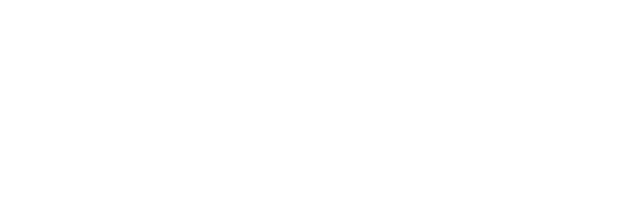
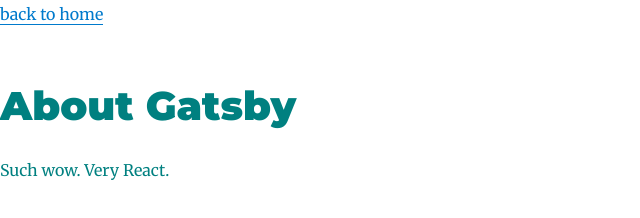
Before and after one commit to chau-bao-long/my-blog, a Gatsby site: page /about in a window 1280 px wide. Before the commit this address had no page. Shown: the whole page, without its empty margins (0-640 px from the left). Built offline with nearby package versions, Linux system fonts and the light colour scheme; Gatsby itself is replaced by a stand-in of ours; some packages are replaced by stand-ins of ours.

Commit message:
Bootstrap project.

```diff
--- a/content/blog/hi-folks/index.md
+++ b/content/blog/hi-folks/index.md
@@ -1,5 +1,5 @@
 ---
-title: New Beginnings
+title: New Blog
 date: "2015-05-28T22:40:32.169Z"
 description: This is a custom description for SEO and Open Graph purposes, rather than the default generated excerpt. Simply add a description field to the frontmatter.
 ---
--- /dev/null
+++ b/src/pages/about.js
@@ -0,0 +1,10 @@
+import React from 'react';
+import { Link } from "gatsby";
+
+export default () => (
+  <div style={{ color: `teal` }}>
+    <Link to="/">back to home</Link>
+    <h1>About Gatsby</h1>
+    <p>Such wow. Very React.</p>
+  </div>
+)
```
